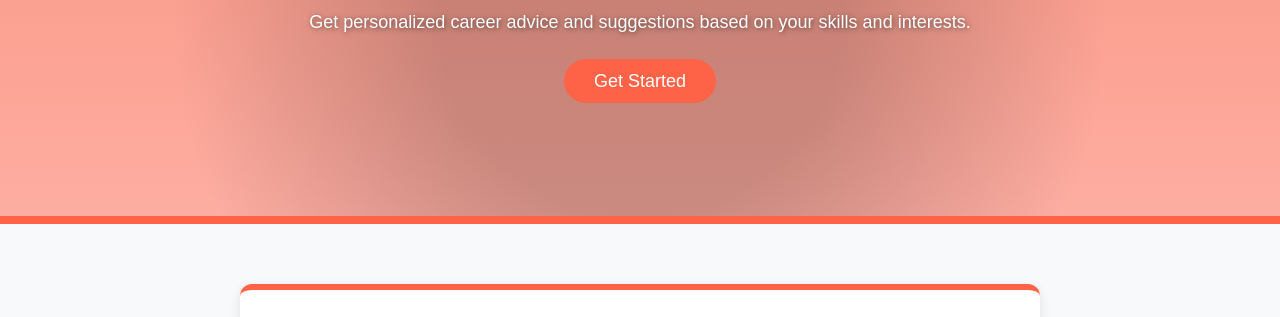
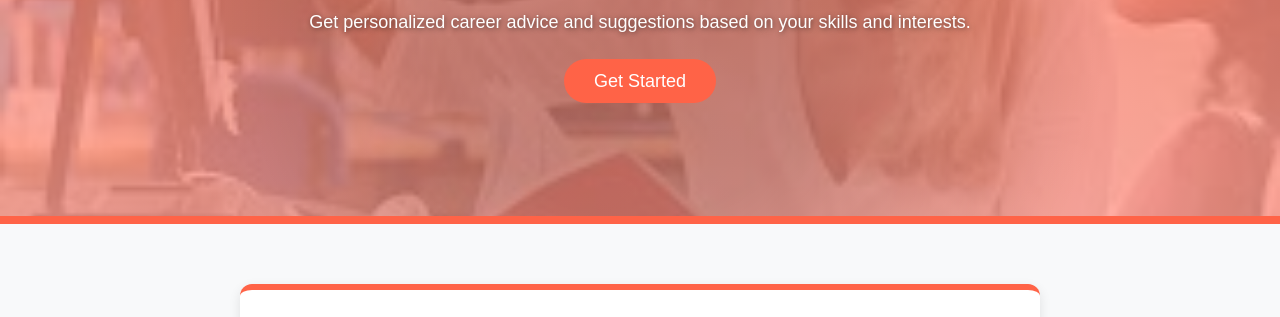
Before and after one commit to tuyizeredieudonne/career, a plain HTML site: page build/index.html in a window 1280 px wide. Shown: the part 275-592 px from the top of the page. Drawn offline with Linux system fonts and the light colour scheme.

Commit message:
Moved files to build directory for Render deployment

```diff
--- a/build/css/styles.css
+++ b/build/css/styles.css
@@ -132,7 +132,7 @@ header .menu-toggle:active {
 /* Hero Section */
 .hero-section {
   background: linear-gradient(rgba(250, 125, 102, 0.8), rgba(255, 154, 139, 0.8)),
-              url('/image/career2.jpeg') center/cover no-repeat;
+              url('/build/images/career2.jpeg') center/cover no-repeat;
   color: white;
   text-align: center;
   padding: 120px 20px;
```
